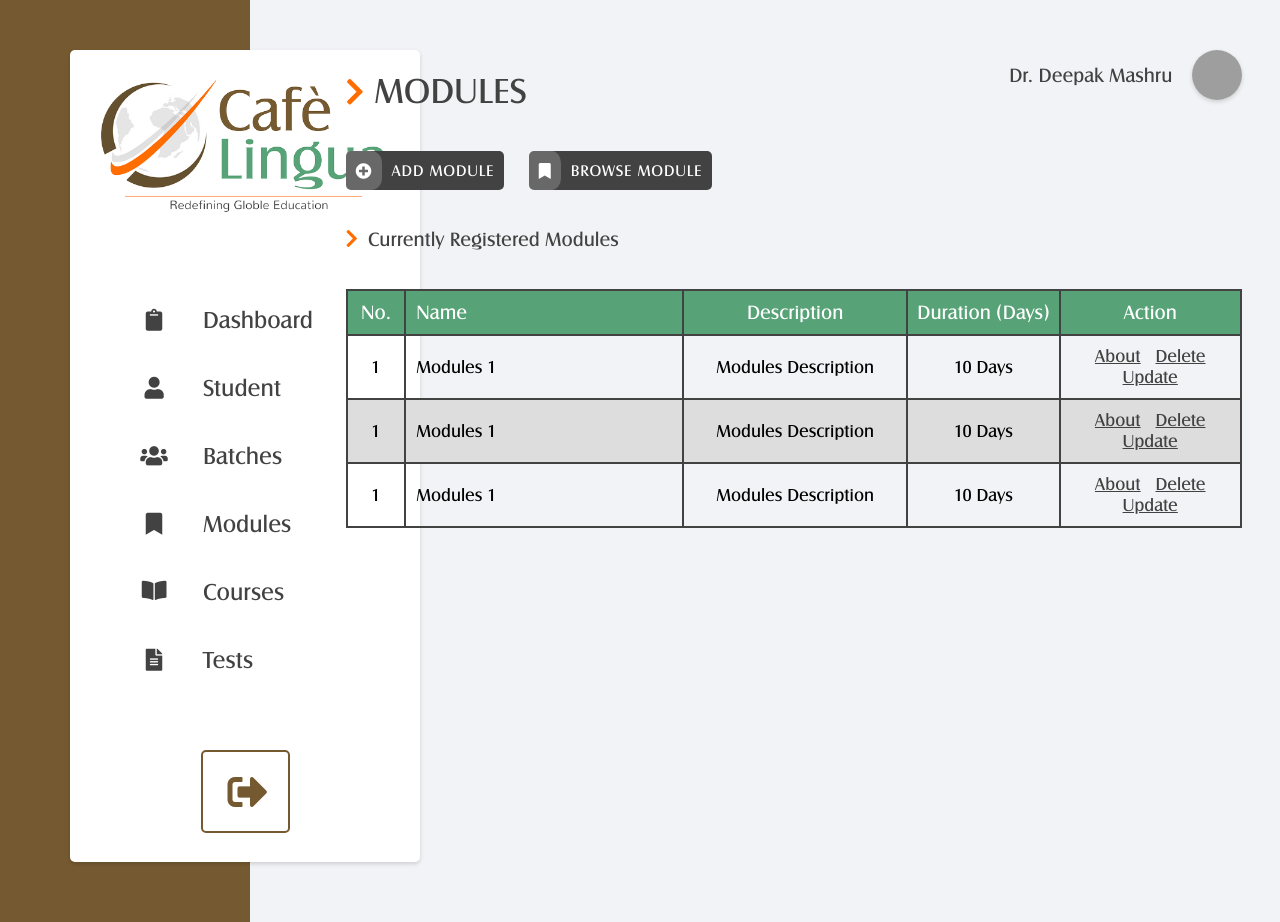
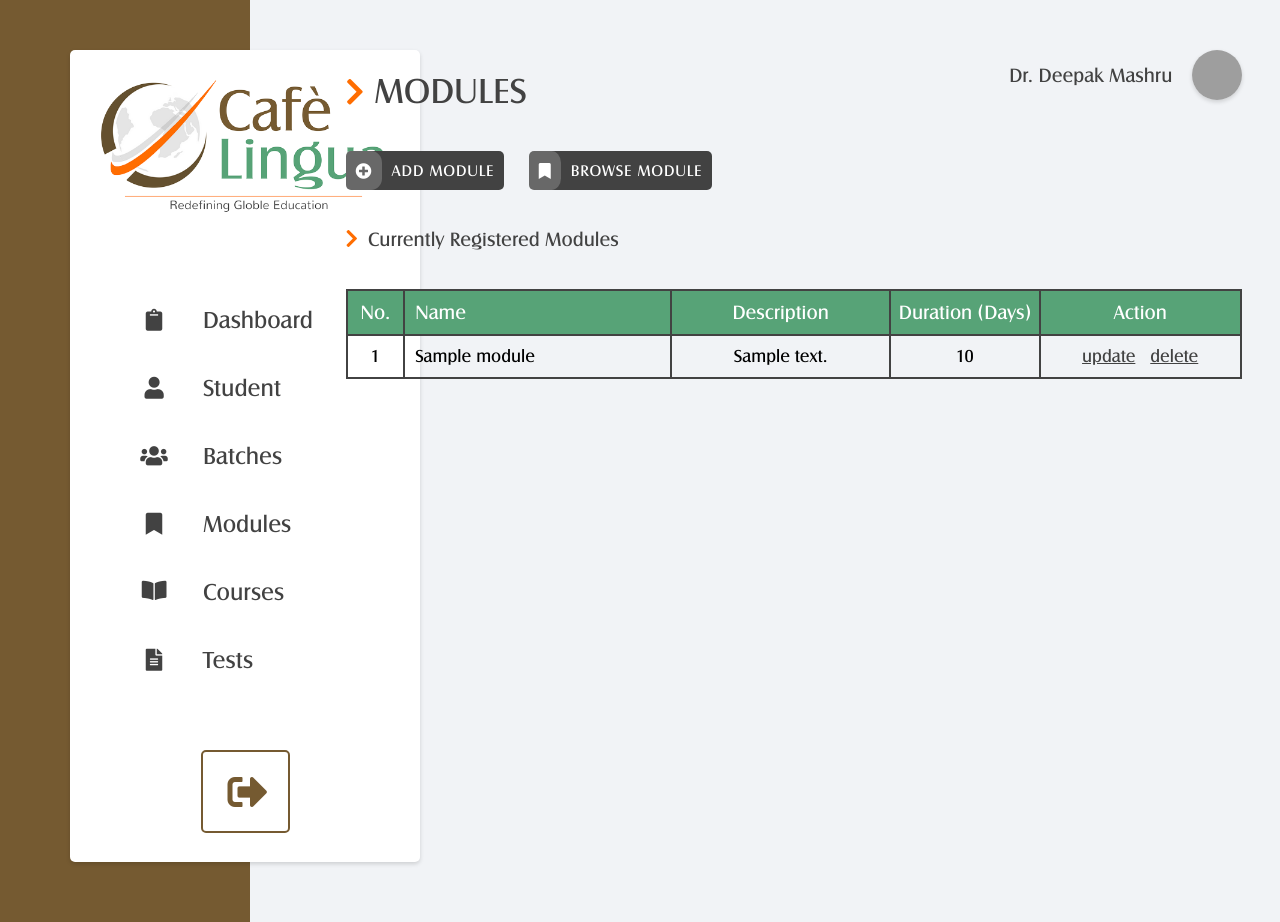
Before and after one commit to sameer-manek/cafelingua, a Flask app: template app/Blueprints/site/templates/admin/module/browse.html in a window 1280 px wide. Run offline with Flask 2, Linux system fonts and the light colour scheme; the template is opened without the code that fills it: most values are stand-ins (such as "Sample title", 1, 10 or a date in 2020); grey boxes are pictures that could not be loaded.

Commit message:
browsing is dynamic

```diff
--- a/app/Blueprints/site/templates/admin/module/browse.html
+++ b/app/Blueprints/site/templates/admin/module/browse.html
@@ -31,39 +31,15 @@
           </tr>
         </thead>
         <tbody>
-          <tr>
-            <td>1</td>
-            <td>Modules 1</td>
-            <td>Modules Description</td>
-            <td>10 Days</td>
-            <td>
-              <a href="#">About</a>
-              <a href="#">Delete</a>
-              <a href="#">Update</a>
-            </td>
-          </tr>
-          <tr>
-            <td>1</td>
-            <td>Modules 1</td>
-            <td>Modules Description</td>
-            <td>10 Days</td>
-            <td>
-              <a href="#">About</a>
-              <a href="#">Delete</a>
-              <a href="#">Update</a>
-            </td>
-          </tr>
-          <tr>
-            <td>1</td>
-            <td>Modules 1</td>
-            <td>Modules Description</td>
-            <td>10 Days</td>
-            <td>
-              <a href="#">About</a>
-              <a href="#">Delete</a>
-              <a href="#">Update</a>
-            </td>
-          </tr>
+            {% for module in modules: %}
+                <tr>
+                    <td>{{loop.index}}</td>
+                    <td>{{module.name}}</td>
+                    <td>{{module.desc}}</td>
+                    <td>{{module.duration}}</td>
+                    <td><a href="/module/update/{{module.id}}">update</a>&nbsp;<a href="/module/delete/{{module.id}}">delete</a></td>
+                </tr>
+            {% endfor %}
         </tbody>
       </table>
     </div>
```
Also changed, not shown: app/Blueprints/site/templates/admin/batch/browse.html (+7 -17 lines), app/Blueprints/site/templates/admin/course/browse.html (+7 -27 lines), app/Blueprints/site/templates/admin/test/browse.html (+8 -10 lines).
